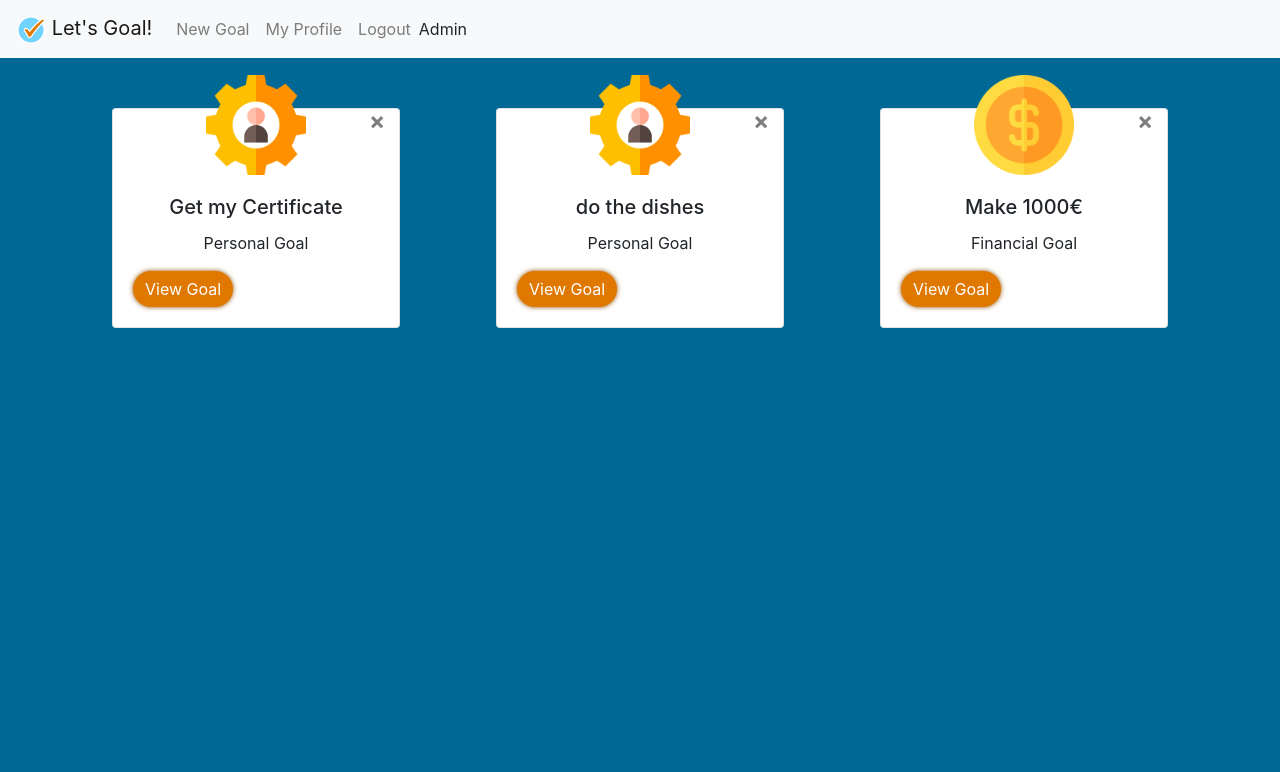
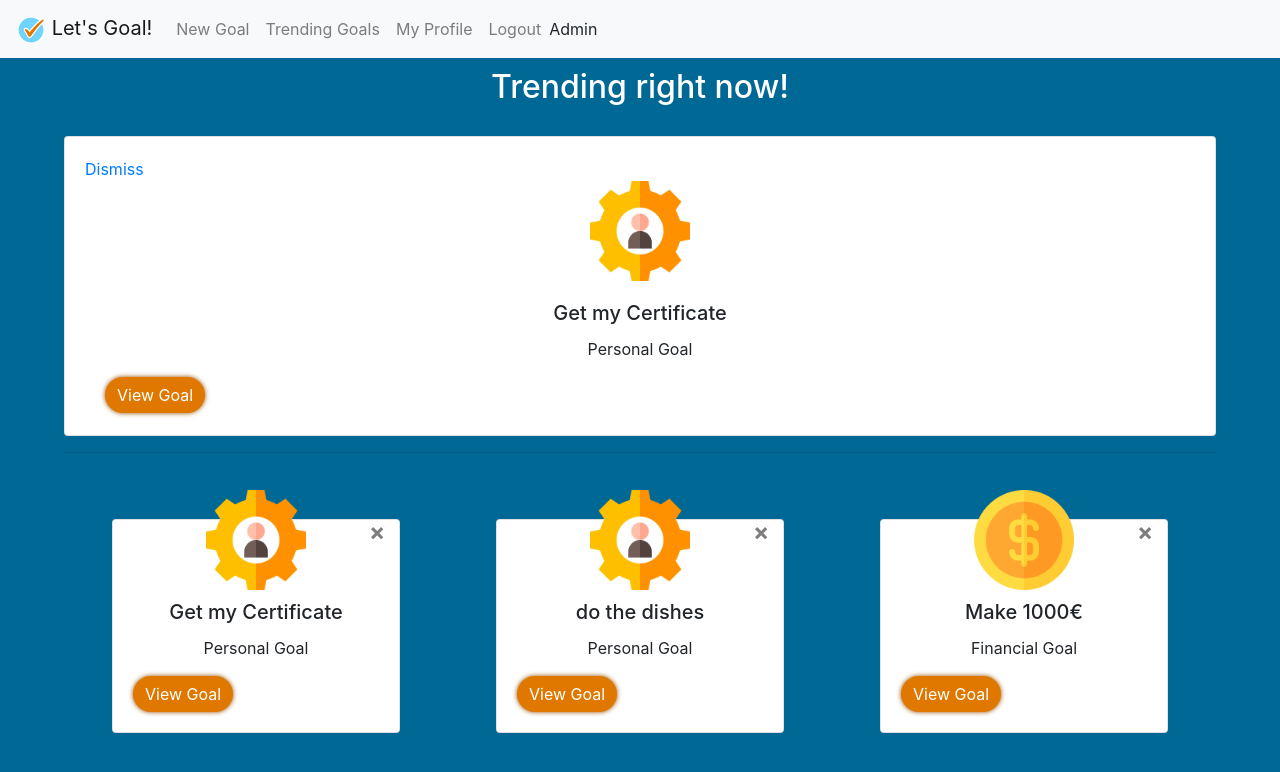
Before and after one commit to MikeRophone64/letsgoal, a Django app: page / in a window 1280 px wide. Shown: the top 772 px of the page. Run offline with Django 3.2, Linux system fonts and the light colour scheme; a user stored in the database is signed in; data comes from the database, SQL or seed files in the repository; both versions use the stored data as it was after the commit; style sheets or scripts are compiled from the project's sources; some libraries are stand-ins or nearby versions.

Commit message:
added Goal Steps

```diff
--- a/goals/admin.py
+++ b/goals/admin.py
@@ -1,5 +1,5 @@
 from django.contrib import admin
-from .models import User, Profile, Categories, GoalStatus, Goal, Like
+from .models import User, Profile, Categories, GoalStatus, Goal, Like, Steps
 
 # Register your models here.
 admin.site.register(User)
@@ -11,4 +11,8 @@ admin.site.register(GoalStatus)
 class GoalAdmin(admin.ModelAdmin):
     list_display = ['title', 'created_by', 'term', 'category', 'status', 'num_likes', 'is_trending']
 
+@admin.register(Steps)
+class StepsAdmin(admin.ModelAdmin):
+    list_display = ['id', 'title', 'created_at', 'completed']
+
 admin.site.register(Like)
--- a/goals/forms.py
+++ b/goals/forms.py
@@ -1,6 +1,6 @@
 from django import forms
 
-from .models import Goal, User, Profile
+from .models import Goal, User, Profile, Steps
 
 
 class GoalForm(forms.ModelForm):
@@ -10,7 +10,7 @@ class GoalForm(forms.ModelForm):
 
     class Meta:
         model = Goal
-        fields = ['title', 'description', 'category', 'amount', 'term', 'deadline', 'purpose']
+        fields = ['title', 'description', 'category', 'amount', 'deadline', 'purpose']
         labels = {'deadline': 'Accomplish this Goal by:'}
 
 class UserForm(forms.ModelForm):
@@ -25,3 +25,9 @@ class ProfileForm(forms.ModelForm):
         model = Profile
         fields = ['profile_picture', 'date_of_birth',]
         labels = {'date_of_birth': 'Date of birth'}
+
+
+class GoalStepForm(forms.ModelForm):
+    class Meta:
+        model = Steps
+        fields = ['title', 'amount']
--- a/goals/models.py
+++ b/goals/models.py
@@ -15,6 +15,7 @@ class Profile(models.Model):
     user                =   models.OneToOneField(User, on_delete=models.CASCADE)
     profile_picture     =   models.ImageField(null=True, blank=True)
     date_of_birth       =   models.DateField(null=True, blank=True)
+    display_trending    =   models.BooleanField(default=True)
 
     def __str__(self):
         return f"{self.user}'s Profile"
@@ -46,7 +47,7 @@ class Goal(models.Model):
     created_by          =   models.ForeignKey(User, on_delete=models.CASCADE)
     created_at          =   models.DateField(auto_now=True)
     updated_at          =   models.DateField(auto_now=True)
-    term                =   models.CharField(max_length=50, choices=term_choices)
+    term                =   models.CharField(max_length=50, choices=term_choices, default=term_choices[0])
     deadline            =   models.DateField()
     category            =   models.ForeignKey(Categories, on_delete=models.CASCADE)
     amount              =   models.DecimalField(max_digits=8, decimal_places=2, default=0)
@@ -88,7 +89,7 @@ class Goal(models.Model):
 class Steps(models.Model):
     goal            =   models.ForeignKey(Goal, on_delete=models.CASCADE)
     title           =   models.CharField(max_length=32)
-    amount          =   models.DecimalField(decimal_places=2, max_digits=6)
+    amount          =   models.DecimalField(decimal_places=2, max_digits=6, null=True, blank=True)
     created_at      =   models.DateTimeField(auto_now=True)
     completed       =   models.BooleanField(default=False)
 
--- a/goals/static/goals/index.js
+++ b/goals/static/goals/index.js
@@ -7,7 +7,7 @@ document.addEventListener('DOMContentLoaded', function() {
             console.log("JQuery ok")
         })
 
-        $(document).on("click",".close", function() {
+        $(document).on("click",".delete-goal", function() {
             const id = $(this).attr("data-id");
             const container = $('#card_' + id);
             console.log(container)
--- a/goals/static/goals/styles.css
+++ b/goals/static/goals/styles.css
@@ -79,8 +79,16 @@ body {
   max-height: 300px;
 }
 
+.card-container .card .close {
+  position: absolute;
+}
+
 .card-container .card .btn {
   text-align: center;
+}
+
+.card-container .card .card-body {
+  margin-top: 60px;
 }
 
 .card-container .card .card-text {
@@ -91,10 +99,12 @@ body {
 }
 
 .card-container .card .card-image {
-  margin-top: -20%;
-  margin-left: auto;
-  margin-right: auto;
   max-width: 100px;
+  position: absolute;
+  top: -30px;
+  left: 50%;
+  -webkit-transform: translateX(-50%);
+          transform: translateX(-50%);
 }
 
 .card-container .card .close {
@@ -104,6 +114,7 @@ body {
 }
 
 .trending-goal h2 {
+  margin-top: 10px;
   text-align: center !important;
   color: white;
 }
--- a/goals/static/goals/styles.scss
+++ b/goals/static/goals/styles.scss
@@ -85,9 +85,17 @@ body {
         margin: 20px;
         max-height: 300px;
 
+        .close {
+            position: absolute;
+        }
+
         .btn {
             @extend %btn-primary;
             text-align: center;
+        }
+
+        .card-body {
+            margin-top: 60px;
         }
 
         .card-text {
@@ -98,10 +106,11 @@ body {
         }
 
         .card-image {
-            margin-top: -20%;
-            margin-left: auto;
-            margin-right: auto;
             max-width: 100px;
+            position: absolute;
+            top: -30px;
+            left: 50%;
+            transform: translateX(-50%);;
 
         }
 
@@ -114,6 +123,7 @@ body {
 }
 
 .trending-goal h2 {
+    margin-top: 10px;
     text-align: center !important;
     color: white;
 }
--- a/goals/templates/goals/index.html
+++ b/goals/templates/goals/index.html
@@ -9,12 +9,13 @@
     <!-- DASHBOARD CONTENT -->
     <section class="dashboard">
 
-        {% comment %}
         <!-- Trending Goal -->
+        {% if current_user.profile.display_trending == True %}
         <div class="trending-goal">
             <h2>Trending right now!</h2>
             <div class="trending-container" id="">
                 <div class="card" style="width: 100%; height: 300px;">
+                    <a href="{% url 'goals:dismiss_trending' %}" aria-label="Dismiss">Dismiss</a>
                     <img class="card-image" src="{{ trending_goal.category.icon.url }}" alt="Card image cap">
                     <div class="card-body">
                         <h5 class="card-title" style="text-align: center;">{{ trending_goal.title }}</h5>
@@ -23,9 +24,9 @@
                     </div>
                 </div>
             </div>
+            <hr>
         </div>
-        <hr>
-        {% endcomment %}
+        {% endif %}
 
         <!-- My Goals -->
         <div class="my-goals">
@@ -33,7 +34,7 @@
                 {% for goal in goals %}
                     <div class="card-container" id="card_{{ goal.id }}">
                         <div class="card" style="width: 18rem;">
-                            <a href="#" type="button" class="close" aria-label="Close" data-id="{{ goal.id }}">
+                            <a href="#" type="button" class="close delete-goal" aria-label="Close" data-id="{{ goal.id }}">
                                 <span aria-hidden="true">&times;</span>
                             </a>
                             <img class="card-image" src="{{ goal.category.icon.url }}" alt="Card image cap">
--- a/goals/templates/goals/layout.html
+++ b/goals/templates/goals/layout.html
@@ -33,6 +33,7 @@
       <div class="collapse navbar-collapse" id="navbarNavAltMarkup">
           <div class="navbar-nav">
               <a class="nav-item nav-link" href="#" data-toggle="modal" data-target="#newGoalModal">New Goal</a>
+              <a class="nav-item nav-link" href="{% url 'goals:trending_goals' %}">Trending Goals</a>
               <a class="nav-item nav-link" href="{% url 'goals:profile' user %}">My Profile</a>
               <a class="nav-item nav-link" href="{% url 'goals:logout' %}">Logout</a>
           </div>
--- a/goals/urls.py
+++ b/goals/urls.py
@@ -9,15 +9,18 @@ app_name = "goals"
 
 urlpatterns = [
     path("", views.index, name="index"),
+    path("trending", views.trending_goals, name="trending_goals"),
     path("login", views.login_view, name="login"),
     path("logout", views.logout_view, name="logout"),
     path("register", views.register, name="register"),
     path("goal/<int:id>", views.goal, name="goal"),
     path("profile/<str:username>", views.profile, name="profile"),
+    path("dismiss_trending", views.dismiss_trending, name="dismiss_trending"),
 
     # API views
     # path("api/v1/goals/", goals.api_views.GoalList.as_view()),
     path("new_goal", views.new_goal, name="new_goal"),
+    path("new_goal_step/<int:id>", views.new_goal_step, name="new_goal_step"),
     path("delete_goal/<int:id>", views.delete_goal, name="delete_goal"),
     # path("api/v1/goals/<int:id>/", goals.api_views.GoalRetrieveUpdateDestroy.as_view()),
 ]
--- a/goals/views.py
+++ b/goals/views.py
@@ -4,11 +4,12 @@ from django.contrib.auth import authenticate, login, logout
 from django.contrib.auth.decorators import login_required
 from django.core.paginator import Paginator
 from django.db import IntegrityError
+from django.db.models import Count
 from django.shortcuts import HttpResponse, HttpResponseRedirect, render
 from django.urls import reverse
 
-from .models import User, Profile, Goal, Like, GoalStatus
-from .forms import GoalForm, UserForm, ProfileForm
+from .models import User, Categories, Profile, Goal, Like, GoalStatus, Steps
+from .forms import GoalForm, UserForm, ProfileForm, GoalStepForm
 
 from .error import catch
 
@@ -20,9 +21,7 @@ def index(request):
     all_goals = Goal.objects.all()
     goals = Goal.objects.filter(created_by=current_user)
 
-    # for goal in all_goals:
-    #     if goal.is_trending == True:
-    #         trending_goal = goal
+    trending_goal = Goal.objects.annotate(all_likes=Count('likes')).order_by('-all_likes')[0]
 
     # Paginator
     p = Paginator(goals, 4)
@@ -30,10 +29,23 @@ def index(request):
     page = p.page(page_num)
 
     return render(request, 'goals/index.html', context= {
-        "current_user": current_user,
-        "GoalForm": GoalForm,
-        "goals": page,
-        # "trending_goal": trending_goal,
+        'current_user': current_user,
+        'GoalForm': GoalForm,
+        'goals': page,
+        'trending_goal': trending_goal,
+    })
+
+
+# ==================================================== TRENDING GOALS VIEW
+@login_required(login_url="goals:login")
+def trending_goals(request):
+    current_user = User.objects.get(username=request.user)
+    trending = Goal.objects.annotate(all_likes=Count('likes')).order_by('-all_likes')
+    catch(trending)
+
+    return render(request, 'goals/trending.html', context= {
+        'current_user': current_user,
+        'trending': trending,
     })
 
 
@@ -47,14 +59,14 @@ def new_goal(request):
 
         if form.is_valid():
             title = form.cleaned_data['title']
-            term = form.cleaned_data['term']
+            # term = form.cleaned_data['term']
             deadline = form.cleaned_data['deadline']
             category = form.cleaned_data['category']
             description = form.cleaned_data['description']
             purpose = form.cleaned_data['purpose']
             status = GoalStatus.objects.get(pk=1)
 
-            add = Goal.objects.create(title=title, created_by=current_user, term=term, deadline=deadline, category=category, description=description, purpose=purpose, status=status)
+            add = Goal.objects.create(title=title, created_by=current_user, deadline=deadline, category=category, description=description, purpose=purpose, status=status)
             add.save()
             catch(add.id)
         return HttpResponseRedirect(reverse("goals:goal", kwargs={'id': add.id}))
@@ -76,20 +88,68 @@ def delete_goal(request, id):
 def goal(request, id):
     current_user = User.objects.get(username=request.user)
 
+    # if goal does not exist set it to none
     try:
         selected_goal = Goal.objects.get(pk=id)
-        print(">>>> GOAL FOUND")
-
     except Goal.DoesNotExist:
         selected_goal = None
-        print(">>>> THIS GOAL DOES NOT EXIST")
         return HttpResponseRedirect(reverse("goals:index"))
+
+    # find steps associated with this goal
+    try:
+        goal_steps = Steps.objects.filter(goal=id).order_by('-pk')
+
+        #if goal has steps then mark goal status In Progess
+        if goal_steps:
+            selected_goal.status = GoalStatus.objects.get(pk=2) # pk2 = In Progress
+            selected_goal.save()
+
+    except Steps.DoesNotExist:
+        goal_steps = None
+
+    # if financial Goal then calculate rest amount to save
+    category = Categories.objects.get(name="Financial")
+
+    if selected_goal.category == category:
+        goal_amount = selected_goal.amount
+        to_deduce = 0
+        try:
+            for step in goal_steps:
+                to_deduce += step.amount
+        except:
+            to_deduce = 0
+
+        amount_to_go = goal_amount - to_deduce
+        note = f"Only {amount_to_go} to go!"
+
+    if amount_to_go <= 0:
+        note = "WOHOO You made it!"
+        selected_goal.status = GoalStatus.objects.get(pk=3) # pk2 = Accomplished
+
 
     return render(request, 'goals/goal.html', context= {
         "GoalForm": GoalForm,
+        "GoalStepForm": GoalStepForm,
         "current_user": current_user,
         "goal": selected_goal,
+        "steps": goal_steps,
+        "financial_note": note,
     })
+
+
+# ==================================================== NEW GOAL STEP
+def new_goal_step(request, id):
+    selected_goal = Goal.objects.get(pk=id)
+
+    if request.method == 'POST':
+        form = GoalStepForm(request.POST)
+        if form.is_valid():
+            title = form.cleaned_data['title']
+            amount = form.cleaned_data['amount']
+
+            add = Steps.objects.create(goal=selected_goal, title=title, amount=amount)
+
+    return HttpResponseRedirect(reverse("goals:goal", kwargs={'id': id}))
 
 
 # ==================================================== USER PROFILE
@@ -123,6 +183,15 @@ def profile(request, username):
     })
 
 
+# ==================================================== DISMISS TRENDING
+def dismiss_trending(request):
+    current_user = User.objects.get(username=request.user)
+
+    current_user.profile.display_trending = False
+    current_user.profile.save()
+
+    return HttpResponseRedirect(reverse('goals:index'))
+
 # ==================================================== REGISTER VIEW
 def register(request):
     if request.method == "POST":
@@ -141,14 +210,16 @@ def register(request):
 
         # Attempt to create new user
         try:
-            user = User.objects.create_user(username, email, password)
-            user.save()
+            new_user = User.objects.create_user(username, email, password)
         except IntegrityError:
             messages.info(request, "Username already taken...", extra_tags="danger")
             return HttpResponseRedirect('register')
 
-        login(request, user)
-        return HttpResponseRedirect('goals:index')
+        # create a user profile
+        user_profile = Profile.objects.get_or_create(user=new_user)
+
+        login(request, new_user)
+        return HttpResponseRedirect(reverse('goals:index'))
 
     return render(request, 'goals/register.html')
 
```
Also changed, not shown: goals/templates/goals/goal.html (+60 -2 lines), goals/templates/goals/trending.html (added, +38 -0 lines), db.sqlite3, goals/migrations/0013_profile_display_trending.py (added), goals/migrations/0014_auto_20201207_2222.py (added), goals/migrations/0015_auto_20201207_2239.py (added), 1 other file.
